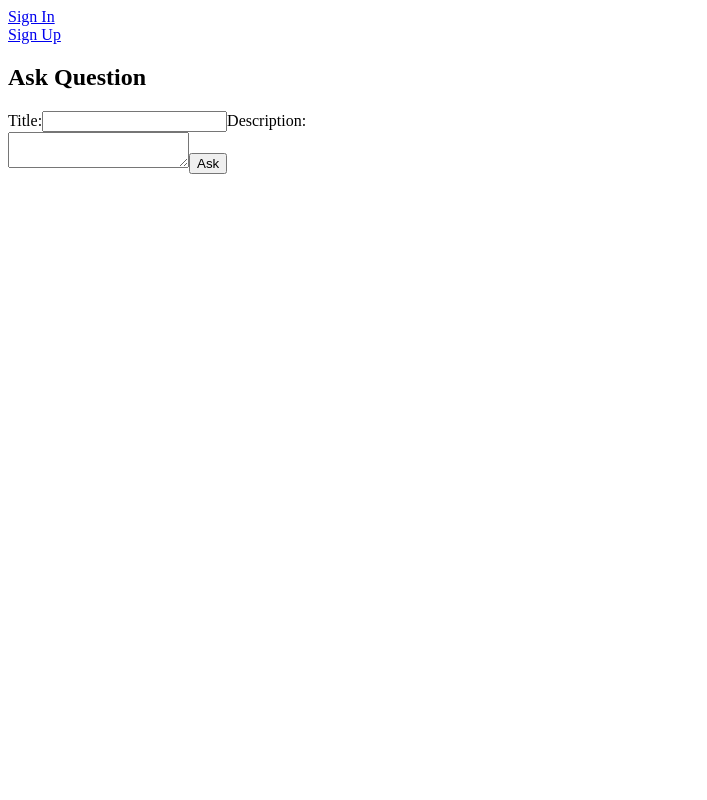
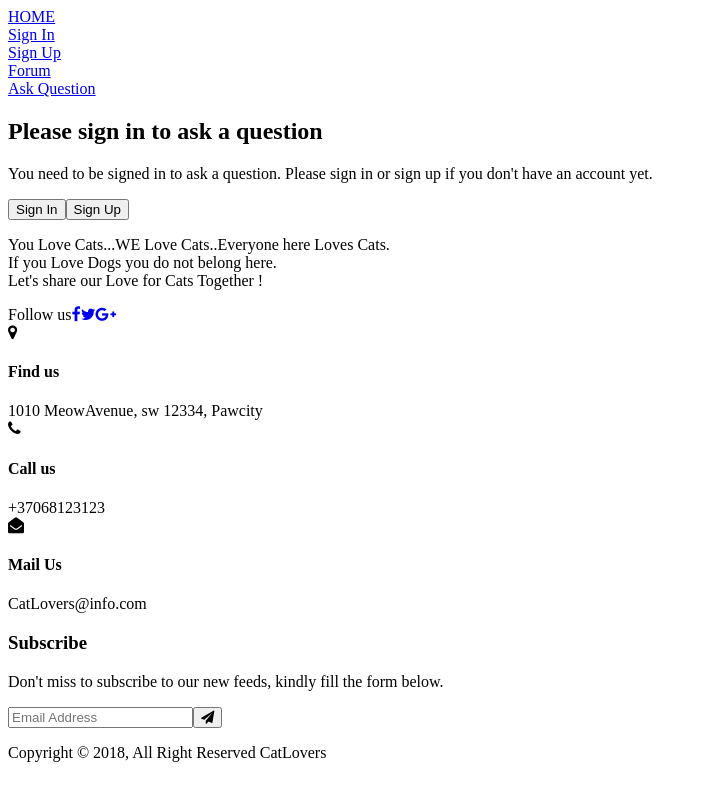
Before and after one commit to InetaKr/Baigiamasis, a React (Create React App) app: page /add in a window 1280 px wide. Shown: the whole page, without its empty margins (0-707 px from the left). Built offline with nearby package versions, Linux system fonts and the light colour scheme; data requests are answered from the project's data file.

Commit message:
added footer,hero, fix empty post

```diff
--- a/package.json
+++ b/package.json
@@ -19,7 +19,7 @@
     "build": "react-scripts build",
     "test": "react-scripts test",
     "eject": "react-scripts eject",
-    "json-server": "json-server src/data.json --watch --port 5000"
+    "server": "json-server src/data.json --watch --port 5000"
   },
   "eslintConfig": {
     "extends": [
--- a/src/App.jsx
+++ b/src/App.jsx
@@ -1,5 +1,5 @@
 import './App.css';
-import { Routes, Route } from 'react-router-dom';
+import { Routes, Route, useLocation } from 'react-router-dom';
 import Header from './components/PageParts/Header';
 import Home from './components/PageParts/Home';
 import SignIn from './components/User/SignIn';
@@ -8,11 +8,15 @@ import Forum from './components/PageParts/Forum';
 import AddQuestion from './components/Questions/AddQuestion';
 import EditQuestion from './components/Questions/EditQuestion';
 import AnswerPage from './components/PageParts/AnswerPage';
+import Footer from './components/PageParts/Footer';
+import Hero from './components/PageParts/Hero'
 
 const App = () => {
+  const location = useLocation();
   return (
     <>
     <Header />
+    {location.pathname === '/' ? <Hero /> : null}
      <Routes>
         <Route path='/' element={<Home />}  />
         <Route path='/signIn' element={<SignIn/>} />
@@ -21,8 +25,8 @@ const App = () => {
         <Route path='/add' element={<AddQuestion />}/>
         <Route path="/editQuestion/:id" element={<EditQuestion />} />
         <Route path="/question/:id" element={<AnswerPage/>} />
-
       </Routes>
+    <Footer/>
     </>
   );
 }
--- a/src/components/Answers/AddAnswer.jsx
+++ b/src/components/Answers/AddAnswer.jsx
@@ -17,10 +17,15 @@ const AddAnswer = ( ) => {
     const { addNewAnswers } = useContext(AnswersContext);
     const { loggedInUser } = useContext(UserContext);
     const navigation = useNavigate()
+    const [errorMessage, setErrorMessage] = useState("");
 
 
     const handleSubmit = e => {
         e.preventDefault();
+        if (!formInputs.answer) {
+          setErrorMessage("Answer cannot be empty!");
+          return;
+       }
         const newAnswers ={
             answer: formInputs.answer,
             id: Date.now(),
@@ -37,6 +42,7 @@ const AddAnswer = ( ) => {
         navigation()
     }
     return(
+      <>
         <form onSubmit={handleSubmit} className="AddAnswer-form">
         <label>
           Answer:
@@ -47,6 +53,9 @@ const AddAnswer = ( ) => {
         </label>
         <input type="submit" value="Send" />
         </form>
+        {errorMessage && <p className="error-message">{errorMessage}</p>}
+        </>
+
     )
 }
 
--- a/src/components/PageParts/AnswerPage.jsx
+++ b/src/components/PageParts/AnswerPage.jsx
@@ -1,7 +1,8 @@
 import QuestionsContext from "../../context/QuestionsContext";
 import AnswersContext from "../../context/AnswersContext";
+import UserContext from "../../context/UserContext";
 import { useContext } from "react";
-import { useParams } from "react-router-dom";
+import { useParams,Link } from "react-router-dom";
 import Answer from "../Answers/Answer";
 import AddAnswer from "../Answers/AddAnswer"
 import Question from "../Questions/Question";
@@ -12,6 +13,7 @@ const AnswerPage = () => {
     const { id } = useParams();
     const { questions } = useContext(QuestionsContext);
     const { answers } = useContext(AnswersContext);
+    const { loggedInUser } = useContext(UserContext);
 
     const selectedQuestion = questions.find(question => question.id.toString() === id);
 
@@ -30,10 +32,22 @@ const AnswerPage = () => {
                 )
             }
         </div>
+        {loggedInUser ? (
+        <AddAnswer />
+      ) : (
+        <>
+        <h1>Please sign in to add an answer.</h1>
+        <p>You need to be signed in to ask a question. Please sign in or sign up if you don't have an account yet.</p>
+        <Link to="/signIn">
+        <button>Sign In</button>
+        </Link>
+        <Link to="/signUp">
+        <button>Sign Up</button>
+        </Link>
+        </>
 
-      <AddAnswer />
-
-      </>
+      )}
+    </>
     );
   }
 
--- /dev/null
+++ b/src/components/PageParts/Footer.jsx
@@ -0,0 +1,64 @@
+const Footer = () => {
+
+    return (
+      <>
+      <footer>
+        <div className="footer-wrapper">
+        <div className="footer-first-section">
+          <div className="footer-text">
+            <p>You Love Cats...WE Love Cats..Everyone here Loves Cats. <br /> If you Love Dogs you do not belong here. <br />
+              Let's share our Love for Cats Together !
+            </p>
+          </div>
+          <div className="footer-social-icon">
+            <span>Follow us</span>
+            <a href="#"><i className="fa fa-facebook-f facebook-bg"></i></a>
+            <a href="#"><i className="fa fa-twitter twitter-bg"></i></a>
+            <a href="#"><i className="fa fa-google-plus google-bg"></i></a>
+          </div>
+        </div>
+        <div className="footer-second-section">
+          <div className="companyInfo">
+            <i className="fa fa-map-marker"></i>
+            <div className="companyInfo-text">
+              <h4>Find us</h4>
+              <span>1010 MeowAvenue, sw 12334, Pawcity</span>
+            </div>
+          </div>
+          <div className="companyInfo">
+            <i className="fa fa-phone"></i>
+            <div className="companyInfo-text">
+              <h4>Call us</h4>
+              <span>+37068123123</span>
+          </div>
+          </div>
+          <div className="companyInfo">
+            <i className="fa fa-envelope-open"></i>
+            <div className="companyInfo-text">
+              <h4>Mail Us</h4>
+              <span>CatLovers@info.com</span>
+            </div>
+          </div>
+        </div>
+        <div className="third-section">
+        <div className="footer-heading">
+          <h3>Subscribe</h3>
+        </div>
+          <div className="footer-text">
+            <p>Don't miss to subscribe to our new feeds, kindly fill the form below.</p>
+          </div>
+            <form action="#" className="subscribe-form">
+              <input type="email" placeholder="Email Address" />
+              <button><i className="fa fa-send" /></button>
+            </form>
+        </div>
+        </div>
+        <div className="copyright-text">
+          <p>Copyright &copy; 2018, All Right Reserved CatLovers</p>
+        </div>
+    </footer>
+      </>
+    );
+  }
+
+    export default Footer;
--- a/src/components/PageParts/Header.jsx
+++ b/src/components/PageParts/Header.jsx
@@ -28,10 +28,18 @@ const Header = () => {
           ) : (
 
             <div className="loginRegister">
+              <Link to="/">HOME </Link>
+              <br />
               <Link to="/signIn">Sign In</Link>
               <br />
 
               <Link to="/signUp">Sign Up</Link>
+
+              <br />
+              <Link to="/forum">Forum</Link>
+
+              <br />
+              <Link to="/add">Ask Question</Link>
 
             </div>
 
--- /dev/null
+++ b/src/components/PageParts/Hero.jsx
@@ -0,0 +1,14 @@
+const Hero =()=>{
+
+ return (
+    <>
+<div className="heroContent">
+ <h1>KazkasKazkur</h1>
+ <p>dar kjaaznxnscl <span> Die </span></p>
+ <button>Kazkas</button>
+</div>
+</>
+ );
+};
+
+export default Hero;
--- a/src/components/Questions/AddQuestion.jsx
+++ b/src/components/Questions/AddQuestion.jsx
@@ -1,7 +1,8 @@
 import QuestionsContext from "../../context/QuestionsContext";
 import UserContext from "../../context/UserContext";
 import { useContext, useState } from "react";
-import { useNavigate } from "react-router-dom";
+import { useNavigate, Link } from "react-router-dom";
+
 
 
 const AddQuestion = () => {
@@ -11,6 +12,8 @@ const AddQuestion = () => {
     description: '',
   });
 
+  const [errorMessage, setErrorMessage] = useState("");
+
   const { addNewQuestion } = useContext(QuestionsContext);
   const { loggedInUser } = useContext(UserContext);
   const navigation = useNavigate();
@@ -19,6 +22,12 @@ const AddQuestion = () => {
 
   const handleSubmit = e => {
     e.preventDefault();
+    if (!formInputs.title || !formInputs.description) {
+       setErrorMessage("Title and description cannot be empty!");
+       return;
+    }
+
+
     const newQuestion = {
       title: formInputs.title,
       description: formInputs.description,
@@ -38,6 +47,18 @@ const AddQuestion = () => {
 
   return (
     <>
+      {!loggedInUser ? (
+        <>
+          <h2>Please sign in to ask a question</h2>
+          <p>You need to be signed in to ask a question. Please sign in or sign up if you don't have an account yet.</p>
+          <Link to="/signIn">
+        <button>Sign In</button>
+        </Link>
+        <Link to="/signUp">
+        <button>Sign Up</button>
+        </Link>
+        </>
+      ) : (
         <form onSubmit={handleSubmit} className="Add-form">
           <h2>Ask Question</h2>
           <label>
@@ -58,6 +79,8 @@ const AddQuestion = () => {
 
           <input type="submit" value="Ask" />
         </form>
+      )}
+      {errorMessage && <p className="error-message">{errorMessage}</p>}
     </>
   );
 }
```
Lines whose indentation alone changed are shown as unchanged.
